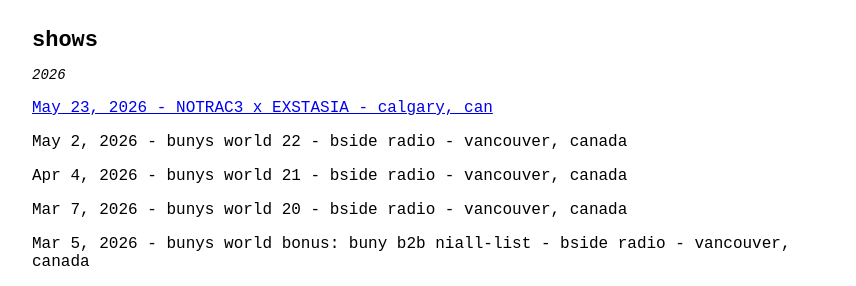
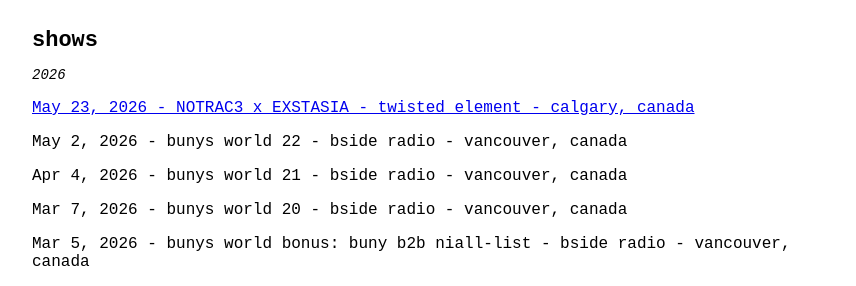
Before and after one commit to 746a70/buny, a Jekyll site: the page built from shows.md, in a window 1280 px wide. Shown: the top 286 px of the page, without its empty margins (208-1064 px from the left). Built offline with Jekyll 4.4.1, drawn with Linux system fonts in a browser that asks for light colours.

Commit message:
Update shows.yml

```diff
--- a/_data/shows.yml
+++ b/_data/shows.yml
@@ -1,8 +1,8 @@
-- title: "NOTRAC3 x EXSTASIA"
+- title: "NOTRAC3 x EXSTASIA - twisted element"
   date: 2026-05-23
-  location: calgary, can
+  location: calgary, canada
   kind: tickets
-  link: https://tickets.com
+  link: https://ra.co/events/2431872
 - title: "bunys world 22 - bside radio"
   date: 2026-05-02
   location: vancouver, canada
```
